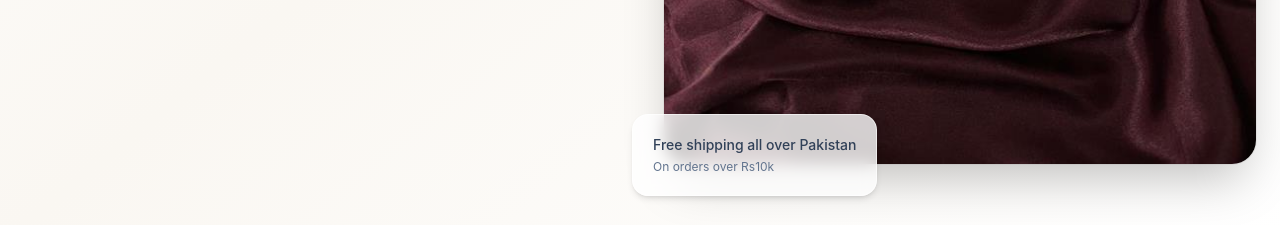
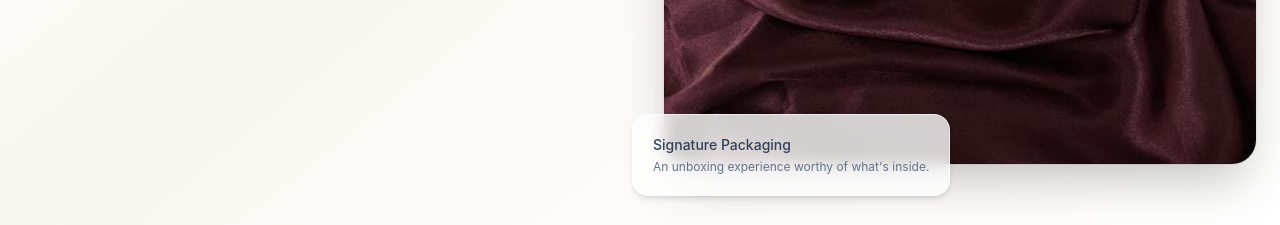
Before and after one commit to muhammadashar500/TestSite, a React (Vite) app: page / in a window 1280 px wide. Shown: the part 800-1025 px from the top of the page. Built offline with nearby package versions, Linux system fonts and the light colour scheme.

Commit message:
hero fixes

```diff
--- a/src/components/Hero.jsx
+++ b/src/components/Hero.jsx
@@ -37,8 +37,8 @@ export default function Hero() {
           </div>
           <div className="absolute -bottom-8 -left-8 hidden md:block">
             <div className="rounded-2xl bg-white/80 backdrop-blur border border-white/60 shadow-md p-5">
-              <p className="text-sm font-medium text-slate-700">Free shipping all over Pakistan</p>
-              <p className="text-xs text-slate-500 mt-1">On orders over Rs10k</p>
+              <p className="text-sm font-medium text-slate-700">Signature Packaging</p>
+              <p className="text-xs text-slate-500 mt-1">An unboxing experience worthy of what's inside.</p>
             </div>
           </div>
         </div>
```
